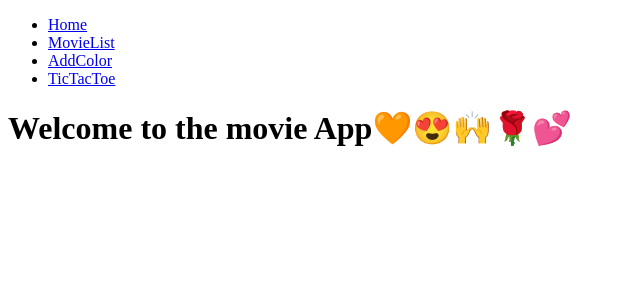
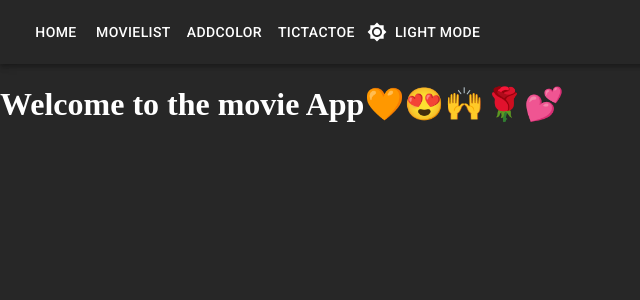
Before and after one commit to Jayavenkate/react-movie-demo, a React (Vite) app: page / in a window 1280 px wide. Shown: the top 300 px of the page, without its empty margins (0-640 px from the left). Built offline with nearby package versions, Linux system fonts and the light colour scheme.

Commit message:
light mode

```diff
--- a/src/App.css
+++ b/src/App.css
@@ -62,3 +62,9 @@
   max-width: 600px;
   object-fit: cover;
 }
+.movie-detail-container{
+  max-width: 650px;
+}
+body{
+  margin: 0;
+}
--- a/src/App.jsx
+++ b/src/App.jsx
@@ -1,103 +1,152 @@
 import './App.css';
 import { useState } from 'react';
-
+import Paper from '@mui/material/Paper';
+// import Button from '@mui/material/Button';
+import { ThemeProvider, createTheme } from '@mui/material/styles';
 import { MovieList } from './MovieList';
 import { AddColor } from './AddColor';
 import { TicTacToe } from './TicTacToe';
-import { Routes, Route, Link, useParams } from "react-router-dom";
+import { Routes, Route, Link, useParams ,useNavigate, Navigate} from "react-router-dom";
 import { NotFound } from './NotFound';
 import { Home } from './Home';
+import AppBar from '@mui/material/AppBar';
+import Box from '@mui/material/Box';
+import Toolbar from '@mui/material/Toolbar';
+import Typography from '@mui/material/Typography';
+import Button from '@mui/material/Button';
+import IconButton from '@mui/material/IconButton';
+import MenuIcon from '@mui/icons-material/Menu';
+import KeyboardBackspaceIcon from '@mui/icons-material/KeyboardBackspace';
+import Brightness4Icon from '@mui/icons-material/Brightness4';
+import Brightness7Icon from '@mui/icons-material/Brightness7';
 
 export default function App(){
-  const [movieList, setmovieList] = useState([
-    {
+  const Initial_Movie_List=[{
+    "id": "99",
     "name": "Vikram",
     "poster": "https://m.media-amazon.com/images/M/MV5BMmJhYTYxMGEtNjQ5NS00MWZiLWEwN2ItYjJmMWE2YTU1YWYxXkEyXkFqcGdeQXVyMTEzNzg0Mjkx._V1_.jpg",
     "rating": 8.4,
-      "summary": "Members of a black ops team must track and eliminate a gang of masked murderers."
+    "summary": "Members of a black ops team must track and eliminate a gang of masked murderers.",
+    "trailer": "https://www.youtube.com/embed/OKBMCL-frPU"
   },
   {
+    "id": "100",
     "name": "RRR",
     "poster": "https://englishtribuneimages.blob.core.windows.net/gallary-content/2021/6/Desk/2021_6$largeimg_977224513.JPG",
     "rating": 8.8,
-      "summary": "RRR is an upcoming Indian Telugu-language period action drama film directed by S. S. Rajamouli, and produced by D. V. V. Danayya of DVV Entertainments."
+    "summary": "RRR is an upcoming Indian Telugu-language period action drama film directed by S. S. Rajamouli, and produced by D. V. V. Danayya of DVV Entertainments.",
+    "trailer": "https://www.youtube.com/embed/f_vbAtFSEc0"
   },
   {
+    "id": "101",
     "name": "Iron man 2",
     "poster": "https://m.media-amazon.com/images/M/MV5BMTM0MDgwNjMyMl5BMl5BanBnXkFtZTcwNTg3NzAzMw@@._V1_FMjpg_UX1000_.jpg",
     "rating": 7,
-      "summary": "With the world now aware that he is Iron Man, billionaire inventor Tony Stark (Robert Downey Jr.) faces pressure from all sides to share his technology with the military. He is reluctant to divulge the secrets of his armored suit, fearing the information will fall into the wrong hands. With Pepper Potts (Gwyneth Paltrow) and Rhodes (Don Cheadle) by his side, Tony must forge new alliances and confront a powerful new enemy."
+    "summary": "With the world now aware that he is Iron Man, billionaire inventor Tony Stark (Robert Downey Jr.) faces pressure from all sides to share his technology with the military. He is reluctant to divulge the secrets of his armored suit, fearing the information will fall into the wrong hands. With Pepper Potts (Gwyneth Paltrow) and Rhodes (Don Cheadle) by his side, Tony must forge new alliances and confront a powerful new enemy.",
+    "trailer": "https://www.youtube.com/embed/wKtcmiifycU"
   },
   {
+    "id": "102",
     "name": "No Country for Old Men",
     "poster": "https://upload.wikimedia.org/wikipedia/en/8/8b/No_Country_for_Old_Men_poster.jpg",
     "rating": 8.1,
-      "summary": "A hunter's life takes a drastic turn when he discovers two million dollars while strolling through the aftermath of a drug deal. He is then pursued by a psychopathic killer who wants the money."
+    "summary": "A hunter's life takes a drastic turn when he discovers two million dollars while strolling through the aftermath of a drug deal. He is then pursued by a psychopathic killer who wants the money.",
+    "trailer": "https://www.youtube.com/embed/38A__WT3-o0"
   },
   {
+    "id": "103",
     "name": "Jai Bhim",
     "poster": "https://m.media-amazon.com/images/M/MV5BY2Y5ZWMwZDgtZDQxYy00Mjk0LThhY2YtMmU1MTRmMjVhMjRiXkEyXkFqcGdeQXVyMTI1NDEyNTM5._V1_FMjpg_UX1000_.jpg",
     "summary": "A tribal woman and a righteous lawyer battle in court to unravel the mystery around the disappearance of her husband, who was picked up the police on a false case",
-      "rating": 8.8
+    "rating": 8.8,
+    "trailer": "https://www.youtube.com/embed/nnXpbTFrqXA"
   },
   {
+    "id": "104",
     "name": "The Avengers",
     "rating": 8,
     "summary": "Marvel's The Avengers (classified under the name Marvel Avengers\n Assemble in the United Kingdom and Ireland), or simply The Avengers, is\n a 2012 American superhero film based on the Marvel Comics superhero team\n of the same name.",
-      "poster": "https://terrigen-cdn-dev.marvel.com/content/prod/1x/avengersendgame_lob_crd_05.jpg"
+    "poster": "https://terrigen-cdn-dev.marvel.com/content/prod/1x/avengersendgame_lob_crd_05.jpg",
+    "trailer": "https://www.youtube.com/embed/eOrNdBpGMv8"
   },
   {
+    "id": "105",
     "name": "Interstellar",
     "poster": "https://m.media-amazon.com/images/I/A1JVqNMI7UL._SL1500_.jpg",
     "rating": 8.6,
-      "summary": "When Earth becomes uninhabitable in the future, a farmer and ex-NASA\n pilot, Joseph Cooper, is tasked to pilot a spacecraft, along with a team\n of researchers, to find a new planet for humans."
+    "summary": "When Earth becomes uninhabitable in the future, a farmer and ex-NASA\n pilot, Joseph Cooper, is tasked to pilot a spacecraft, along with a team\n of researchers, to find a new planet for humans.",
+    "trailer": "https://www.youtube.com/embed/zSWdZVtXT7E"
   },
   {
+    "id": "106",
     "name": "Baahubali",
     "poster": "https://flxt.tmsimg.com/assets/p11546593_p_v10_af.jpg",
     "rating": 8,
-      "summary": "In the kingdom of Mahishmati, Shivudu falls in love with a young warrior woman. While trying to woo her, he learns about the conflict-ridden past of his family and his true legacy."
+    "summary": "In the kingdom of Mahishmati, Shivudu falls in love with a young warrior woman. While trying to woo her, he learns about the conflict-ridden past of his family and his true legacy.",
+    "trailer": "https://www.youtube.com/embed/sOEg_YZQsTI"
   },
   {
+    "id": "107",
     "name": "Ratatouille",
     "poster": "https://resizing.flixster.com/gL_JpWcD7sNHNYSwI1ff069Yyug=/ems.ZW1zLXByZC1hc3NldHMvbW92aWVzLzc4ZmJhZjZiLTEzNWMtNDIwOC1hYzU1LTgwZjE3ZjQzNTdiNy5qcGc=",
     "rating": 8,
-      "summary": "Remy, a rat, aspires to become a renowned French chef. However, he fails to realise that people despise rodents and will never enjoy a meal cooked by him."
+    "summary": "Remy, a rat, aspires to become a renowned French chef. However, he fails to realise that people despise rodents and will never enjoy a meal cooked by him.",
+    "trailer": "https://www.youtube.com/embed/NgsQ8mVkN8w"
   },
   {
+    "id": "108",
     "name": "PS2",
     "poster": "https://m.media-amazon.com/images/M/MV5BYjFjMTQzY2EtZjQ5MC00NGUyLWJiYWMtZDI3MTQ1MGU4OGY2XkEyXkFqcGdeQXVyNDExMjcyMzA@._V1_.jpg",
     "summary": "Ponniyin Selvan: I is an upcoming Indian Tamil-language epic period action film directed by Mani Ratnam, who co-wrote it with Elango Kumaravel and B. Jeyamohan",
-      "rating": 8
+    "rating": 8,
+    "trailer": "https://www.youtube.com/embed/KsH2LA8pCjo",
+
   },
   {
+    "id": "109",
     "name": "Thor: Ragnarok",
     "poster": "https://m.media-amazon.com/images/M/MV5BMjMyNDkzMzI1OF5BMl5BanBnXkFtZTgwODcxODg5MjI@._V1_.jpg",
     "summary": "When Earth becomes uninhabitable in the future, a farmer and ex-NASA\\n pilot, Joseph Cooper, is tasked to pilot a spacecraft, along with a team\\n of researchers, to find a new planet for humans.",
-      "rating": 8.8
+    "rating": 8.8,
+    "trailer": "https://youtu.be/NgsQ8mVkN8w",
+
+  }]
+  const [movieList, setmovieList] = useState(Initial_Movie_List);
+   const navigate=useNavigate();
+   const[mode,setMode]=useState("dark");
+   const darkTheme = createTheme({
+    palette: {
+      mode: mode,
+    },
+  });
+  const bgstyles={
+    borderRadius:"0px",
+  minHeight:"100vh"
   }
-  ]);
   return(
-    <div>
-      <nav>
-        <ul>
-          <li>
-          <Link to="/">Home</Link>
-          </li>
-          <li>
-          <Link to="/movies">MovieList</Link>
-          </li>
-          <li>
-          <Link to="/color-game">AddColor</Link>
-          </li>
-          <li>
-          <Link to="/tic-tac-toe">TicTacToe</Link>
-          </li>
+    <ThemeProvider theme={darkTheme}>
+    <Paper style={bgstyles} elevation={4} >
 
-        </ul>
-      </nav>
+    <div className='App'>
+       <AppBar position="static">
+        <Toolbar>
+          <Button onClick={()=>navigate("/")} color="inherit">Home</Button>
+          <Button  onClick={()=>navigate("/movies")} color="inherit">MovieList</Button>
+
+          <Button  onClick={()=>navigate("/color-game")} color="inherit">AddColor</Button>
+          <Button  onClick={()=>navigate("/tic-tac-toe")} color="inherit">TicTacToe</Button>
+          <Button  onClick={()=>setMode(mode=="light"?"dark":"light")} color="inherit"
+          startIcon={mode === 'dark' ? <Brightness7Icon /> : <Brightness4Icon />}
+          >{mode=="light"?"dark":"light"} Mode</Button>
+
+
+        </Toolbar>
+      </AppBar>
+
         <Routes>
         <Route path="/" element={<Home />} />
+        <Route path="/filims" element={<Navigate replace to="/movies"/>} />
+
         <Route path="/movies" element={<MovieList movieList={movieList} setmovieList={setmovieList}/>} />
         <Route path="/movies/:id" element={<MovieDetails movieList={movieList}/>} />
 
@@ -107,20 +156,38 @@ export default function App(){
 
       </Routes>
     </div>
-  )
+    </Paper>
+    </ThemeProvider>
+  );
 }
 function MovieDetails({movieList}){
+const navigate=useNavigate();
   const {id}= useParams();
   const movie = movieList[id];
   console.log(movie);
+  const styles = {
+    color: movie.rating > 8.5 ? "crimson" : "green",
+  };
   return(
     <div>
+      <iframe
+      width="100%"
+       height="650"
+       src={movie.trailer}
+        title="Varisu Movie Review Canada | Thalapathy Vijay | Rashmika | Sarathkumar | Prakash Raj|வாரிசு |Vamshi"
+        frameborder="0"
+         allow="accelerometer; autoplay; clipboard-write; encrypted-media; gyroscope; picture-in-picture; web-share"
+         allowfullscreen>
+
+         </iframe>
+
     <div  className="movie-detail-container">
       <div className='name-rating'>
         <h2 className="movie-name">{movie.name}</h2>
         <p style={styles} className='movie-rating'>⭐{movie.rating}</p>
       </div>
       <p className='movie-summary'>{movie.summary}</p>
+      <Button startIcon={<KeyboardBackspaceIcon />} variant="contained" onClick={()=>navigate(-1)}>Back</Button>
     </div >
     </div>
   )
```
Lines whose indentation alone changed are shown as unchanged.
